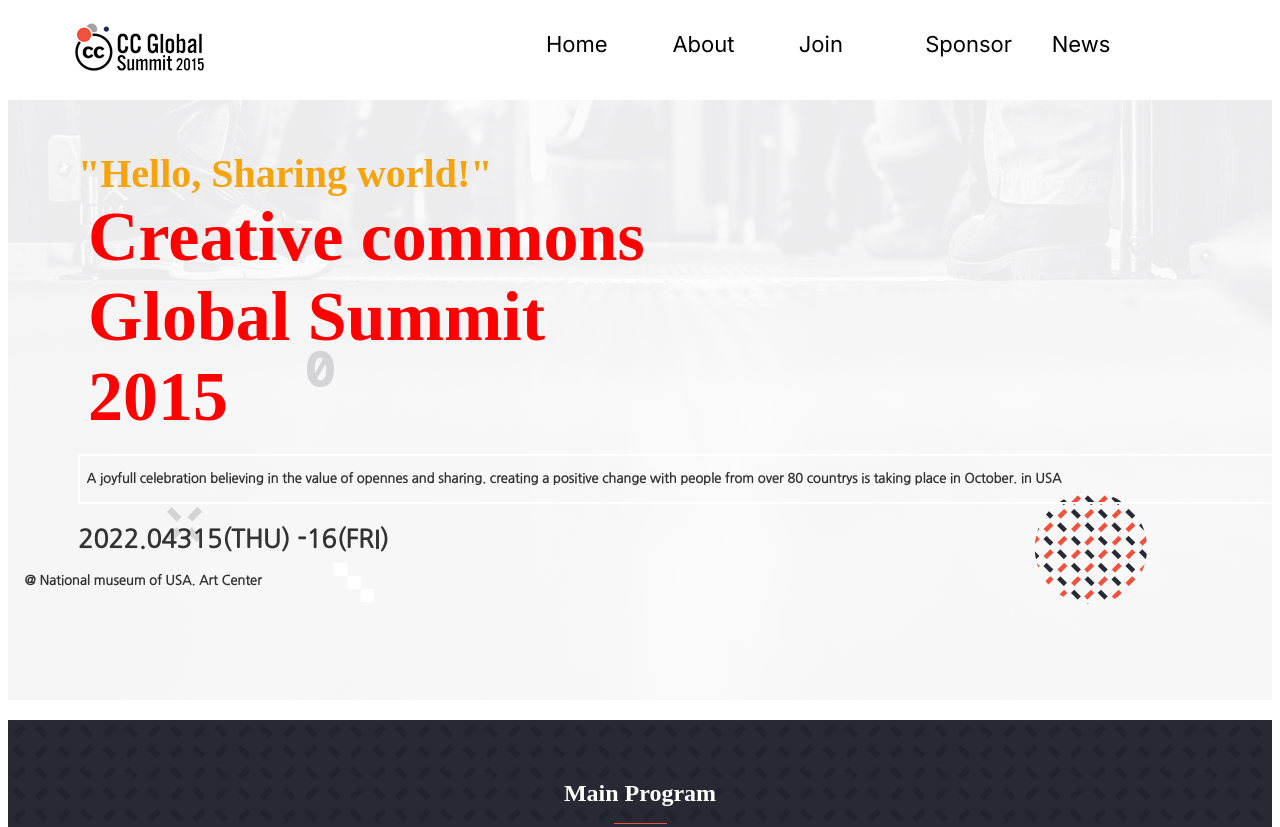
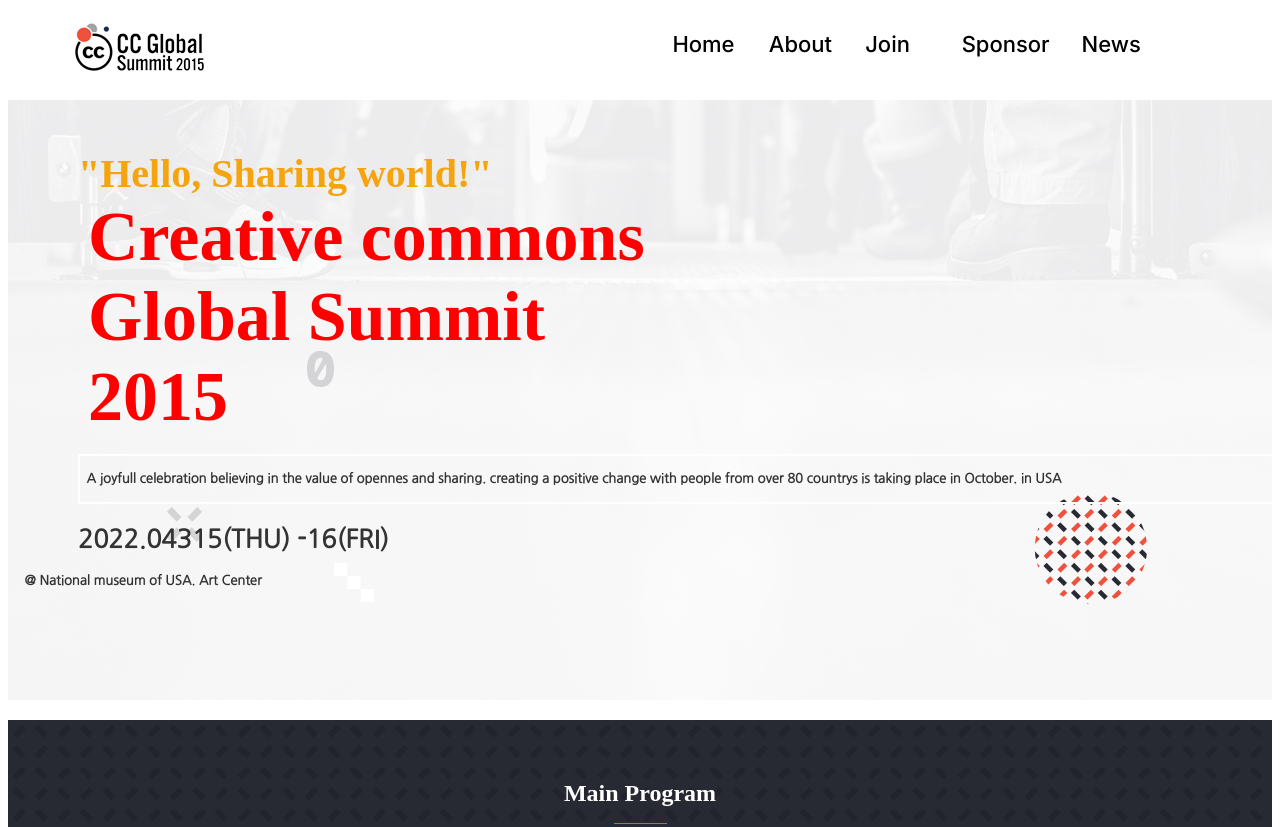
Before and after one commit to latinogan/conference-page, a website: page index.html in a window 1280 px wide. Shown: the top 827 px of the page. Drawn offline with nearby package versions, Linux system fonts and the light colour scheme.

Commit message:
fixed linters errors

```diff
--- a/index.css
+++ b/index.css
@@ -1,4 +1,5 @@
 @import url('https://fonts.googleapis.com/css2?family=Nanum+Gothic&display=swap');
+@import url('https://fonts.googleapis.com/css2?family=Crete+Round&family=Inter:wght@400;500&family=Poppins&family=Roboto:wght@700&display=swap');
 
 .topnav {
   overflow: hidden;
@@ -29,8 +30,7 @@
   top: 0;
   left: 0;
   padding-top: 80px;
-
-  /* background-color:  #1c1a19 ; */
+  background-color: #1c1a19;
 }
 
 .topnav a {
@@ -42,21 +42,17 @@
 
 #Links a {
   border-bottom: solid 1px #6f6c6b;
-
-  /* font-family: "Inter", sans-serif; */
+  font-family: "Inter", sans-serif;
   font-style: normal;
-  font-weight: 400;
+  font-weight: 500;
   font-size: 22px;
   line-height: 24px;
   text-decoration: none;
   color: #fff;
   width: 320px;
-
-  /* background-color:  #1c1a19 ; */
 }
 
 .main {
-
   height: 530px;
   color: #f5a40d;
   background-image: url(./pictures/mobilemain2.png);
@@ -123,7 +119,7 @@
   background-image: url(./pictures/background.png);
   background-repeat: repeat;
   background-color: rgb(39, 42, 50);
-  height: 900px;
+  height: 1020px;
   text-align: center;
   color: #fff;
 }
@@ -179,25 +175,15 @@
   }
 
   .topnav #Links {
-    width: 50%;
+    width: 40%;
     display: flex;
-    justify-content: space-around;
-
-    /*  align-items: center; */
-    color: #f2f2f2;
     padding: 10px 0 0 0;
     margin-right: 110px;
     font-family: "Inter", sans-serif;
     font-size: 15px;
     font-style: normal;
-
-
-    /* line-height: 20px;
-      height: 42px; */
     position: static;
     background: none;
-
-    /*  width: 26%; */
   }
 
   #Links a {
```
Also changed, not shown: index.html (+1 -0 lines).
